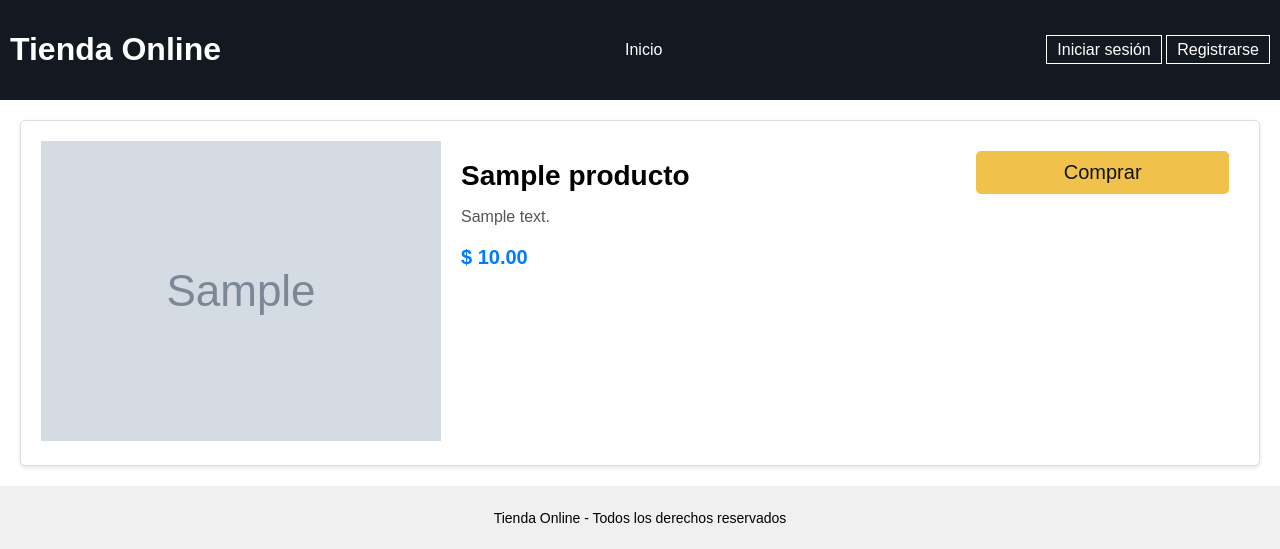
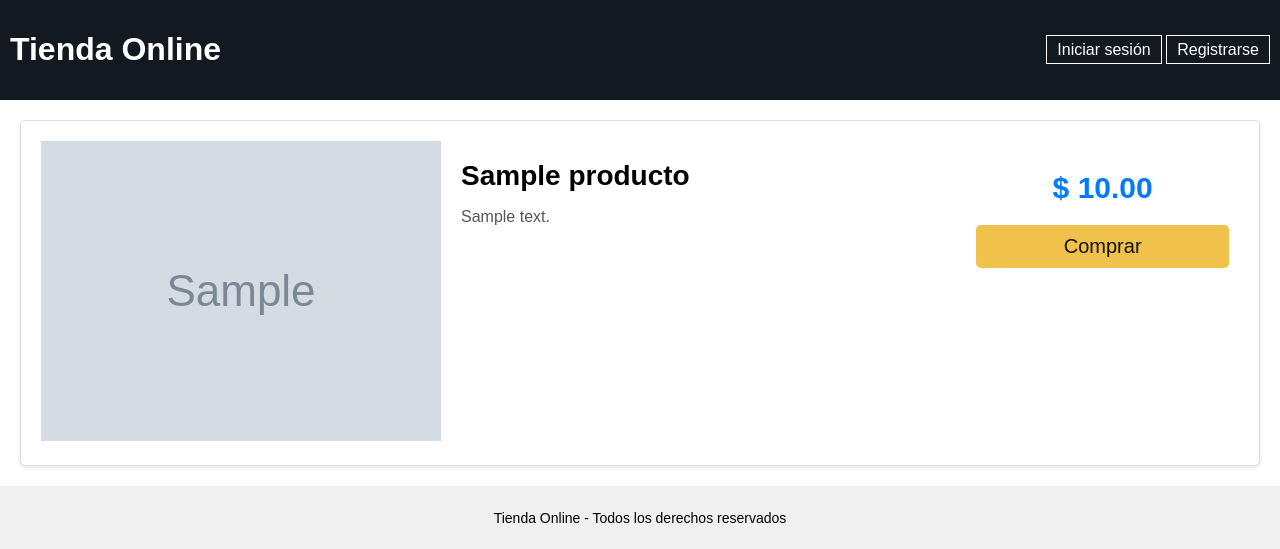
Before and after one commit to LuisArocutipa/Proyecto, a Django app: page /ver/1/ in a window 1280 px wide. Shown: the top 549 px of the page. Run offline with Django 4.2, Linux system fonts and the light colour scheme; tables that the repository leaves empty hold one stand-in row (values such as "Sample post"); grey boxes marked "Sample" are stand-in pictures.

Commit message:
Se actualizó el informe

```diff
--- a/tienda/static/css/producto.css
+++ b/tienda/static/css/producto.css
@@ -48,9 +48,10 @@ body {
     margin-bottom: 20px;
 }
 
-.info-producto h3 {
-    font-size: 20px;
+.precio {
+    font-size: 30px;
     color: #007bff;
+    text-align: center;
     margin-bottom: 20px;
 }
 
--- a/tienda/templates/index.html
+++ b/tienda/templates/index.html
@@ -14,12 +14,12 @@
         <h1>Tienda Online</h1>
         <nav>
             <ul>
+                {% if user.is_authenticated %}
                 <li><a href="http://127.0.0.1:8000/">Inicio</a></li>
+                <li><a href="#">Productos comprados</a></li>
+                {% endif %}
                 {% if user.is_superuser %}
                 <li><a href="./agregar">Agregar Producto</a></li>
-                {% endif %}
-                {% if user.is_authenticated %}
-                <li><a href="#">Productos comprados</a></li>
                 {% endif %}
             </ul>
         </nav>
--- a/tienda/templates/vistaProducto.html
+++ b/tienda/templates/vistaProducto.html
@@ -8,10 +8,14 @@
     <div class="info-producto">
         <h1>{{ objeto.nombre }}</h1>
         <p>{{ objeto.descripcion }}</p>
-        <h3>$ {{ objeto.precio }}</h3>
     </div>
     <div class="botones">
+        <h1 class="precio">$ {{ objeto.precio }}</h1>
+        {% if is_authenticated %}
         <a href="#" class="boton">Comprar</a>
+        {% else %}
+        <a href="register" class="boton">Comprar</a>
+        {% endif %}
         {% if user.is_superuser %}
         <a href="#" class="boton">Modificar</a>
         <a href="#" class="boton">Eliminar</a>
```
Also changed, not shown: README.md (added), tienda/urls.py (line endings or trailing spaces).
